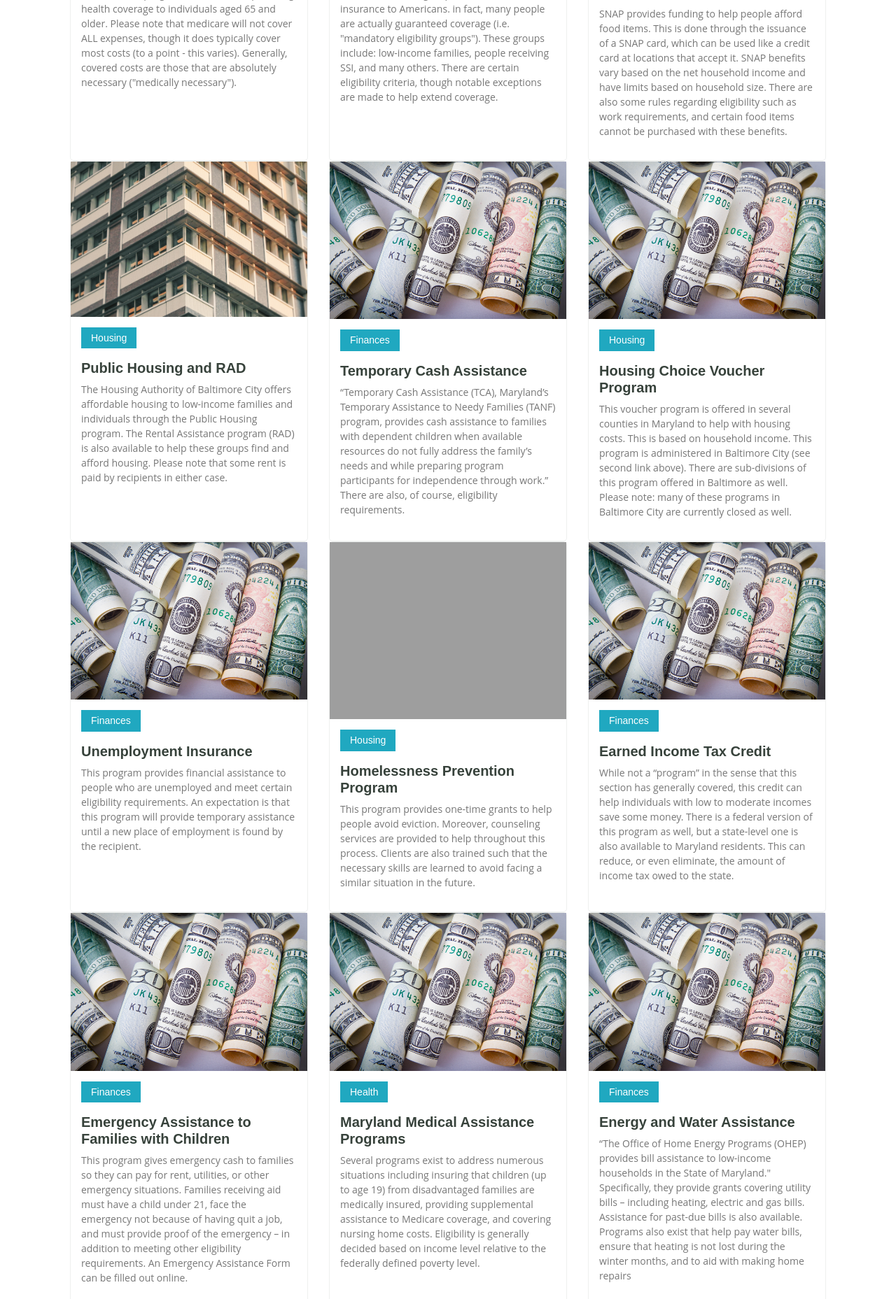
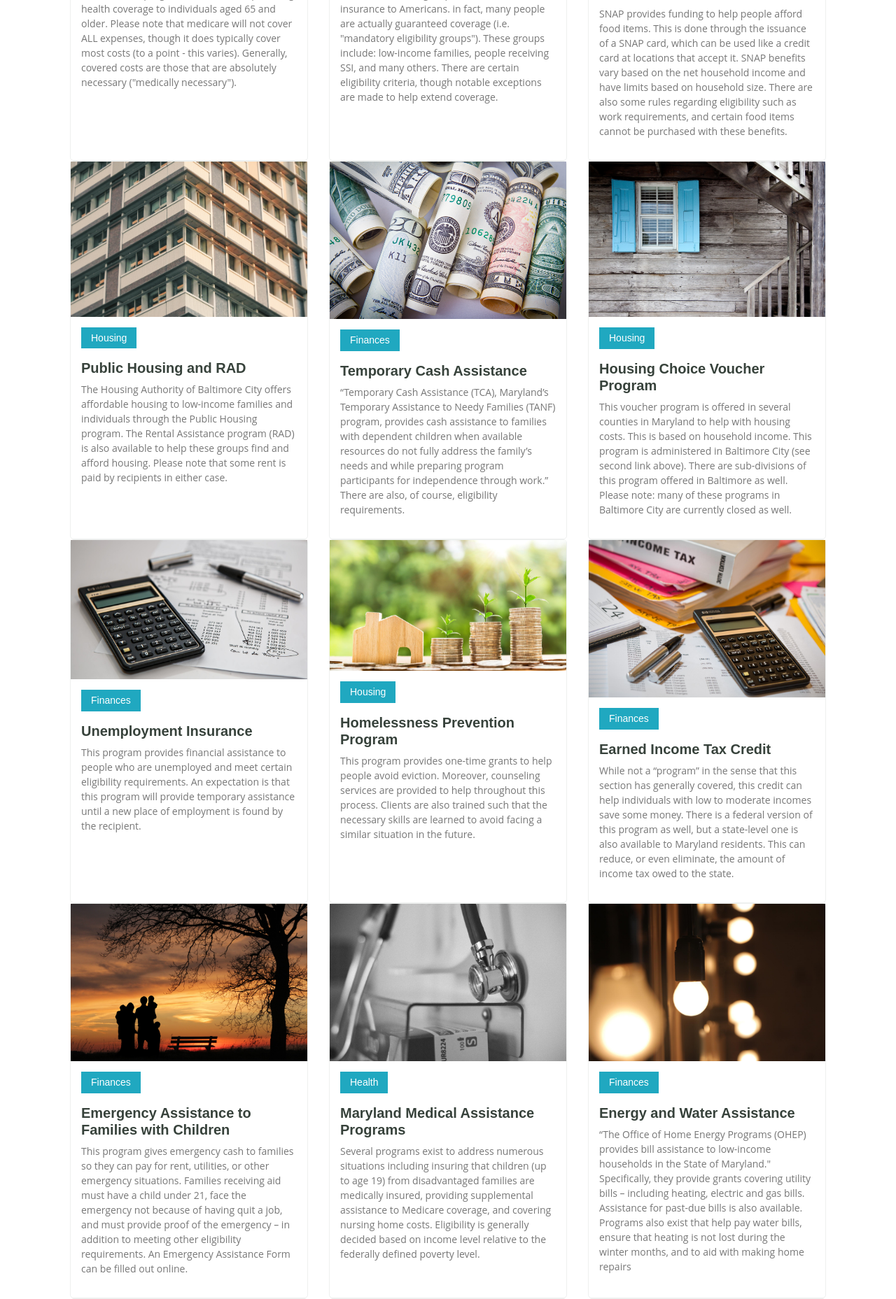
Before and after one commit to sarata99/baltimorerf, a Flask app: page /how_to in a window 1280 px wide. Shown: the part 570-2427 px from the top of the page at 70% size. Run offline with Flask 2, Linux system fonts and the light colour scheme; some libraries are stand-ins or nearby versions; grey boxes are pictures that could not be loaded.

Commit message:
Added pictures to guides

```diff
--- a/templates/how.html
+++ b/templates/how.html
@@ -110,7 +110,7 @@
 
            <div class="col-lg-4 col-md-6 d-flex align-items-stretch mt-2 mt-lg-0">
             <div class="course-item">
-              <img src="{{ url_for('static',filename='assets/money.jpg') }}" class="img-fluid" alt="...">
+              <img src="{{ url_for('static',filename='assets/hcvp.jpg') }}" class="img-fluid" alt="...">
               <div class="course-content">
                 <div class="d-flex justify-content-between align-items-center mb-3">
                   <h4>Housing</h4>
@@ -124,7 +124,7 @@
 
               <div class="col-lg-4 col-md-6 d-flex align-items-stretch mt-2 mt-lg-0">
             <div class="course-item">
-              <img src="{{ url_for('static',filename='assets/money.jpg') }}" class="img-fluid" alt="...">
+              <img src="{{ url_for('static',filename='assets/unemployment_insurance.jpg') }}" class="img-fluid" alt="...">
               <div class="course-content">
                 <div class="d-flex justify-content-between align-items-center mb-3">
                   <h4>Finances</h4>
@@ -138,7 +138,7 @@
 
              <div class="col-lg-4 col-md-6 d-flex align-items-stretch mt-2 mt-lg-0">
             <div class="course-item">
-              <img src="{{ url_for('static',filename='assets/vegetables.jpg') }}" class="img-fluid" alt="...">
+              <img src="{{ url_for('static',filename='assets/homelessness_prevention.jpg') }}" class="img-fluid" alt="...">
               <div class="course-content">
                 <div class="d-flex justify-content-between align-items-center mb-3">
                   <h4>Housing</h4>
@@ -152,7 +152,7 @@
 
              <div class="col-lg-4 col-md-6 d-flex align-items-stretch mt-2 mt-lg-0">
             <div class="course-item">
-              <img src="{{ url_for('static',filename='assets/money.jpg') }}" class="img-fluid" alt="...">
+              <img src="{{ url_for('static',filename='assets/income_tax.jpg') }}" class="img-fluid" alt="...">
               <div class="course-content">
                 <div class="d-flex justify-content-between align-items-center mb-3">
                   <h4>Finances</h4>
@@ -166,7 +166,7 @@
 
                <div class="col-lg-4 col-md-6 d-flex align-items-stretch mt-2 mt-lg-0">
             <div class="course-item">
-              <img src="{{ url_for('static',filename='assets/money.jpg') }}" class="img-fluid" alt="...">
+              <img src="{{ url_for('static',filename='assets/family.jpg') }}" class="img-fluid" alt="...">
               <div class="course-content">
                 <div class="d-flex justify-content-between align-items-center mb-3">
                   <h4>Finances</h4>
@@ -180,7 +180,7 @@
 
                 <div class="col-lg-4 col-md-6 d-flex align-items-stretch mt-2 mt-lg-0">
             <div class="course-item">
-              <img src="{{ url_for('static',filename='assets/money.jpg') }}" class="img-fluid" alt="...">
+              <img src="{{ url_for('static',filename='assets/medical.jpg') }}" class="img-fluid" alt="...">
               <div class="course-content">
                 <div class="d-flex justify-content-between align-items-center mb-3">
                   <h4>Health</h4>
@@ -194,7 +194,7 @@
 
                 <div class="col-lg-4 col-md-6 d-flex align-items-stretch mt-2 mt-lg-0">
             <div class="course-item">
-              <img src="{{ url_for('static',filename='assets/money.jpg') }}" class="img-fluid" alt="...">
+              <img src="{{ url_for('static',filename='assets/energy.jpg') }}" class="img-fluid" alt="...">
               <div class="course-content">
                 <div class="d-flex justify-content-between align-items-center mb-3">
                   <h4>Finances</h4>
@@ -208,7 +208,7 @@
 
                     <div class="col-lg-4 col-md-6 d-flex align-items-stretch mt-2 mt-lg-0">
             <div class="course-item">
-              <img src="{{ url_for('static',filename='assets/money.jpg') }}" class="img-fluid" alt="...">
+              <img src="{{ url_for('static',filename='assets/hospice.jpg') }}" class="img-fluid" alt="...">
               <div class="course-content">
                 <div class="d-flex justify-content-between align-items-center mb-3">
                   <h4>Finances</h4>
@@ -221,7 +221,7 @@
 
           <div class="col-lg-4 col-md-6 d-flex align-items-stretch mt-2 mt-lg-0">
             <div class="course-item">
-              <img src="{{ url_for('static',filename='assets/money.jpg') }}" class="img-fluid" alt="...">
+              <img src="{{ url_for('static',filename='assets/wheelchair.jpg') }}" class="img-fluid" alt="...">
               <div class="course-content">
                 <div class="d-flex justify-content-between align-items-center mb-3">
                   <h4>Finances</h4>
@@ -237,7 +237,7 @@
 
                           <div class="col-lg-4 col-md-6 d-flex align-items-stretch mt-2 mt-lg-0">
             <div class="course-item">
-              <img src="{{ url_for('static',filename='assets/money.jpg') }}" class="img-fluid" alt="...">
+              <img src="{{ url_for('static',filename='assets/driving.jpg') }}" class="img-fluid" alt="...">
               <div class="course-content">
                 <div class="d-flex justify-content-between align-items-center mb-3">
                   <h4>Transport</h4>
@@ -251,7 +251,7 @@
 
           <div class="col-lg-4 col-md-6 d-flex align-items-stretch mt-2 mt-lg-0">
             <div class="course-item">
-              <img src="{{ url_for('static',filename='assets/education.jpg') }}" class="img-fluid" alt="...">
+              <img src="{{ url_for('static',filename='assets/college_student.jpg') }}" class="img-fluid" alt="...">
               <div class="course-content">
                 <div class="d-flex justify-content-between align-items-center mb-3">
                   <h4>Education</h4>
```
Also changed, not shown: static/assets/college_student.jpg (added), static/assets/driving.jpg (added), static/assets/energy.jpg (added), static/assets/family.jpg (added), static/assets/hcvp.jpg (added), static/assets/homelessness_prevention.jpg (added), static/assets/hospice.jpg (added), static/assets/income_tax.jpg (added), static/assets/medical.jpg (added), static/assets/unemployment_insurance.jpg (added), static/assets/wheelchair.jpg (added), 1 other file.
